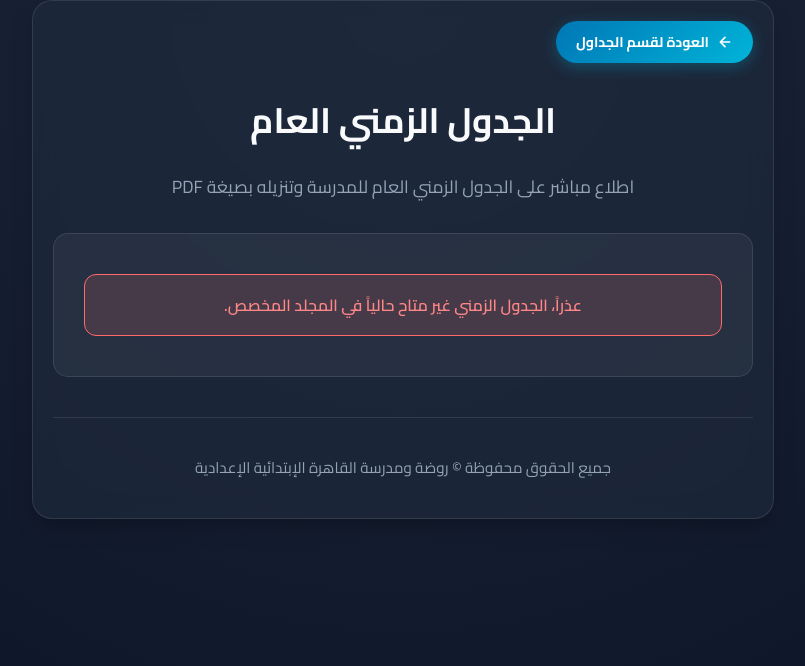
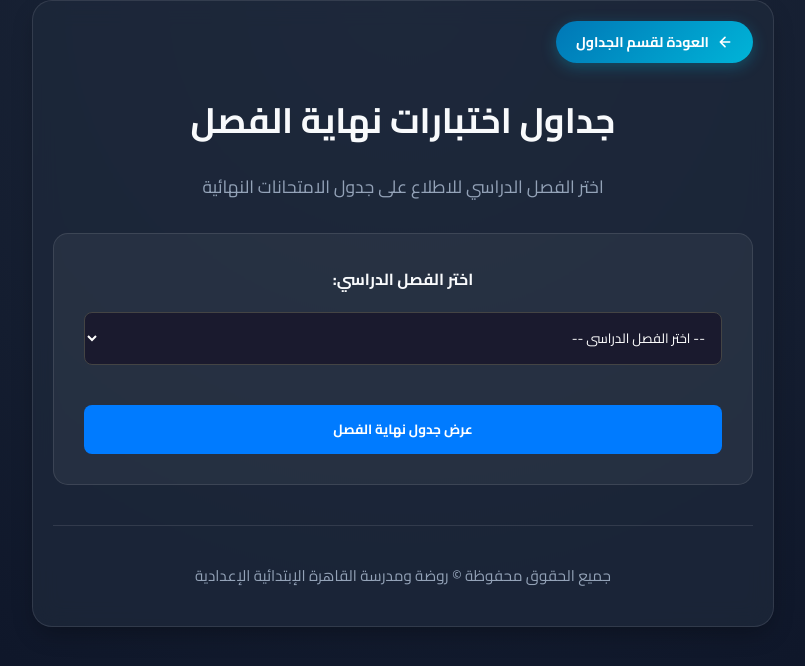
Before and after one commit to CairoSchool/Cairo.School.Platform-Alwakrah, a Flask app: page /exams_timeline/finals in a window 1280 px wide. Shown: the top 666 px of the page, without its empty margins (237-1042 px from the left). Run offline with Flask 3, Linux system fonts and the light colour scheme.

Commit message:
Add files via upload

```diff
--- a/templates/finals_view.html
+++ b/templates/finals_view.html
@@ -3,7 +3,7 @@
 <head>
     <meta charset="UTF-8">
     <meta name="viewport" content="width=device-width, initial-scale=1.0">
-    <title>الجدول الزمني العام</title>
+    <title>جداول اختبارات نهاية الفصل</title>
     <link rel="stylesheet" href="{{ url_for('static', filename='style.css') }}">
 </head>
 <body>
@@ -17,30 +17,37 @@
         </div>
 
         <div class="hero-section" style="text-align: center;">
-            <h1>الجدول الزمني العام</h1>
-            <p>اطلاع مباشر على الجدول الزمني العام للمدرسة وتنزيله بصيغة PDF</p>
+            <h1>جداول اختبارات نهاية الفصل</h1>
+            <p>اختر الفصل الدراسي للاطلاع على جدول الامتحانات النهائية</p>
         </div>
 
-        <div class="section-box" style="background: rgba(255, 255, 255, 0.05); padding: 40px 30px; border-radius: 15px; border: 1px solid rgba(255, 255, 255, 0.1); text-align: center;">
+        <div class="section-box" style="background: rgba(255, 255, 255, 0.05); padding: 30px; border-radius: 15px; border: 1px solid rgba(255, 255, 255, 0.1);">
+            <form method="POST" class="selection-form">
+
+                <div class="form-group" style="margin-bottom: 20px;">
+                    <label for="final_term" style="display: block; margin-bottom: 8px; font-weight: bold;">اختر الفصل الدراسي:</label>
+                    <select name="final_term" id="final_term" required style="width: 100%; padding: 12px; border-radius: 8px; background: #1a1a2e; color: #fff; border: 1px solid #444;">
+                        <option value="">-- اختر الفصل الدراسي --</option>
+                        <option value="term_1" {% if selected_term == 'term_1' %}selected{% endif %}>الفصل الدراسي الأول</option>
+                        <option value="term_2" {% if selected_term == 'term_2' %}selected{% endif %}>الفصل الدراسي الثاني</option>
+                    </select>
+                </div>
+
+                <button type="submit" class="btn-submit" style="width: 100%; padding: 12px; background: #007bff; color: #fff; border: none; border-radius: 8px; font-weight: bold; cursor: pointer;">عرض جدول نهاية الفصل</button>
+            </form>
 
             {% if error_message %}
-                <div class="error-alert" style="background: rgba(255, 107, 107, 0.15); border: 1px solid #ff6b6b; color: #ff8787; padding: 15px; border-radius: 12px; margin-bottom: 20px; text-align: center; font-weight: 600; display: flex; align-items: center; justify-content: center; gap: 10px; box-shadow: 0 4px 15px rgba(255, 107, 107, 0.2);">
+                <div class="error-alert" style="background: rgba(255, 107, 107, 0.15); border: 1px solid #ff6b6b; color: #ff8787; padding: 15px; border-radius: 12px; margin-top: 20px; text-align: center; font-weight: 600; display: flex; align-items: center; justify-content: center; gap: 10px; box-shadow: 0 4px 15px rgba(255, 107, 107, 0.2);">
                     <svg width="22" height="22" viewBox="0 0 24 24" fill="none" stroke="currentColor" stroke-width="2" stroke-linecap="round" stroke-linejoin="round"><circle cx="12" cy="12" r="10"></circle><line x1="12" y1="8" x2="12" y2="12"></line><line x1="12" y1="16" x2="12.01" y2="16"></line></svg>
                     <span>{{ error_message }}</span>
                 </div>
             {% endif %}
 
             {% if file_id %}
-                <div class="success-box">
-                    <p style="margin-bottom: 20px; color: #ccc; font-size: 16px;">الجدول الزمني متاح وجاهز للاطلاع أو التحميل الفوري:</p>
-                    <a href="/drive/file/{{ file_id }}" target="_blank" class="btn-pdf-glowing" style="display: inline-block; padding: 14px 30px; background: #28a745; color: #fff; border-radius: 8px; text-decoration: none; font-weight: bold; font-size: 16px; box-shadow: 0 0 20px rgba(40, 167, 69, 0.5);">عرض وتنزيل الجدول الزمني (PDF)</a>
-                </div>
-            {% else %}
-                <div class="error-alert" style="background: rgba(255, 107, 107, 0.15); border: 1px solid #ff6b6b; color: #ff8787; padding: 15px; border-radius: 12px; text-align: center; font-weight: 600;">
-                    <span>عذراً، الجدول الزمني غير متاح حالياً في المجلد المخصص.</span>
+                <div class="success-box" style="margin-top: 25px; text-align: center;">
+                    <a href="/drive/file/{{ file_id }}" target="_blank" class="btn-pdf-glowing" style="display: inline-block; padding: 12px 25px; background: #28a745; color: #fff; border-radius: 8px; text-decoration: none; font-weight: bold; box-shadow: 0 0 15px rgba(40, 167, 69, 0.5);">عرض وتنزيل جدول الامتحانات النهائية (PDF)</a>
                 </div>
             {% endif %}
-
         </div>
 
         <div class="footer-copyright" style="text-align: center; margin-top: 40px;">
```
